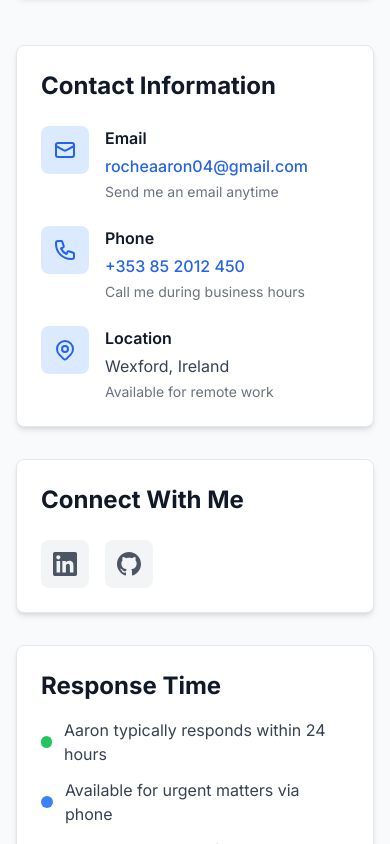
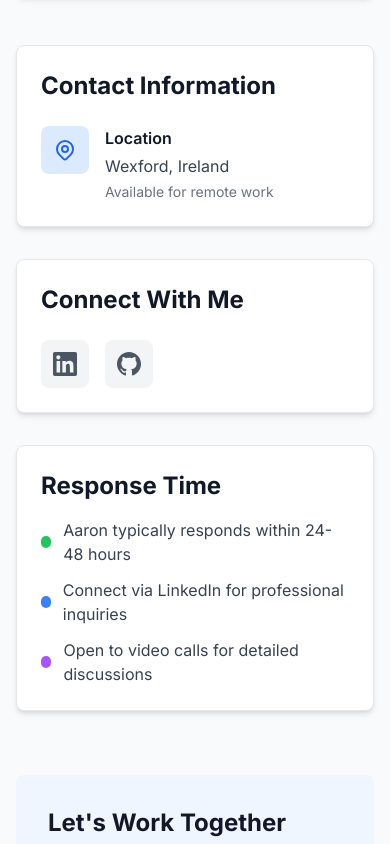
Before and after one commit to Aaroche55/PortfolioWeb, a React (Vite) app: page /PortfolioWeb/contact in a window 390 px wide. Shown: the part 1120-1964 px from the top of the page. Built offline with nearby package versions, Linux system fonts and the light colour scheme.

Commit message:
Remove email and phone from contact page for privacy

```diff
--- a/src/pages/Contact.jsx
+++ b/src/pages/Contact.jsx
@@ -38,28 +38,6 @@ const Contact = () => {
   }
 
   const contactInfo = [
-    {
-      icon: (
-        <svg className="w-6 h-6" fill="none" stroke="currentColor" viewBox="0 0 24 24">
-          <path strokeLinecap="round" strokeLinejoin="round" strokeWidth={2} d="M3 8l7.89 4.26a2 2 0 002.22 0L21 8M5 19h14a2 2 0 002-2V7a2 2 0 00-2-2H5a2 2 0 00-2 2v10a2 2 0 002 2z" />
-        </svg>
-      ),
-      title: 'Email',
-      value: 'rocheaaron04@gmail.com',
-      link: 'mailto:rocheaaron04@gmail.com',
-      description: 'Send me an email anytime'
-    },
-    {
-      icon: (
-        <svg className="w-6 h-6" fill="none" stroke="currentColor" viewBox="0 0 24 24">
-          <path strokeLinecap="round" strokeLinejoin="round" strokeWidth={2} d="M3 5a2 2 0 012-2h3.28a1 1 0 01.948.684l1.498 4.493a1 1 0 01-.502 1.21l-2.257 1.13a11.042 11.042 0 005.516 5.516l1.13-2.257a1 1 0 011.21-.502l4.493 1.498a1 1 0 01.684.949V19a2 2 0 01-2 2h-1C9.716 21 3 14.284 3 6V5z" />
-        </svg>
-      ),
-      title: 'Phone',
-      value: '+353 85 2012 450',
-      link: 'tel:+353852012450',
-      description: 'Call me during business hours'
-    },
     {
       icon: (
         <svg className="w-6 h-6" fill="none" stroke="currentColor" viewBox="0 0 24 24">
@@ -288,11 +266,11 @@ const Contact = () => {
               <div className="space-y-3">
                 <div className="flex items-center">
                   <div className="w-3 h-3 bg-green-500 rounded-full mr-3"></div>
-                  <span className="text-gray-700">Aaron typically responds within 24 hours</span>
+                  <span className="text-gray-700">Aaron typically responds within 24-48 hours</span>
                 </div>
                 <div className="flex items-center">
                   <div className="w-3 h-3 bg-blue-500 rounded-full mr-3"></div>
-                  <span className="text-gray-700">Available for urgent matters via phone</span>
+                  <span className="text-gray-700">Connect via LinkedIn for professional inquiries</span>
                 </div>
                 <div className="flex items-center">
                   <div className="w-3 h-3 bg-purple-500 rounded-full mr-3"></div>
```
